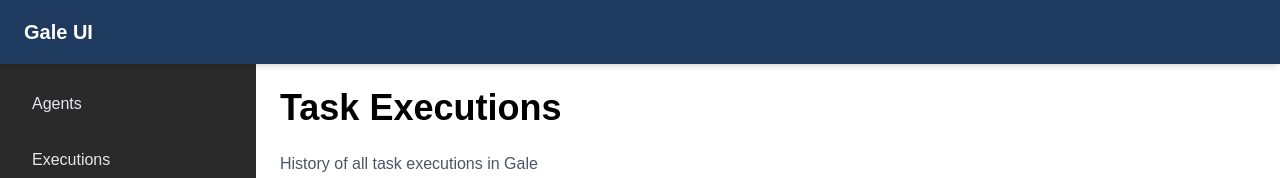
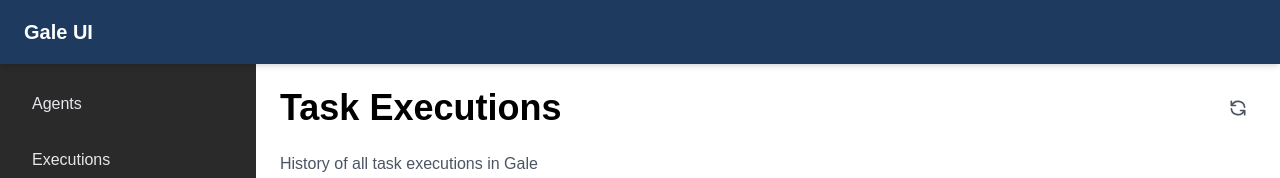
Before and after one commit to nicolasances/gale-ui, a Next.js app: page /executions in a window 1280 px wide. Shown: the top 178 px of the page. Built offline with nearby package versions, Linux system fonts and the light colour scheme; no server answers.

Commit message:
Task Execution page & API

```diff
--- a/app/executions/page.tsx
+++ b/app/executions/page.tsx
@@ -42,7 +42,18 @@ export default function ExecutionsPage() {
 
   return (
     <div>
-      <h1 className="text-4xl font-bold mb-6">Task Executions</h1>
+      <div className="flex items-center justify-between mb-6">
+        <h1 className="text-4xl font-bold">Task Executions</h1>
+        <button
+          onClick={loadTasks}
+          className="p-2 text-gray-600 hover:text-gray-900 hover:bg-gray-100 rounded-lg transition-colors"
+          title="Refresh"
+        >
+          <svg xmlns="http://www.w3.org/2000/svg" className="h-5 w-5" fill="none" viewBox="0 0 24 24" stroke="currentColor">
+            <path strokeLinecap="round" strokeLinejoin="round" strokeWidth={2} d="M4 4v5h.582m15.356 2A8.001 8.001 0 004.582 9m0 0H9m11 11v-5h-.581m0 0a8.003 8.003 0 01-15.357-2m15.357 2H15" />
+          </svg>
+        </button>
+      </div>
       <p className="text-gray-600 mb-8">History of all task executions in Gale</p>
 
       <div className="space-y-3">
```
